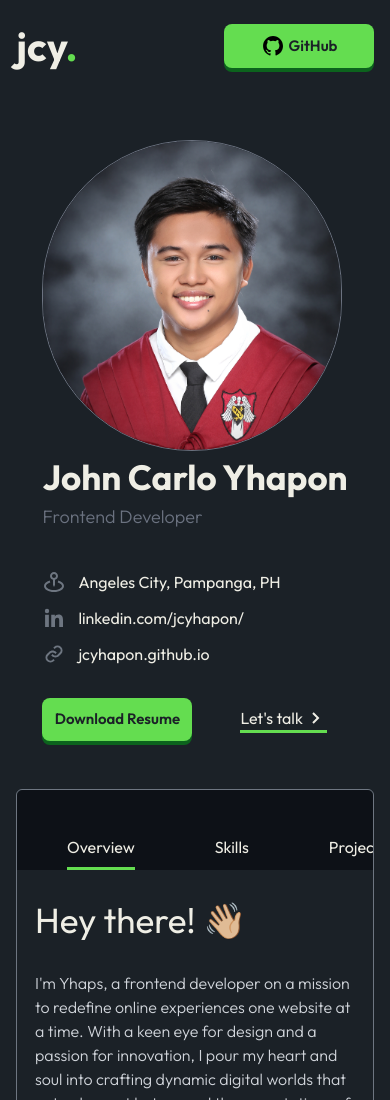
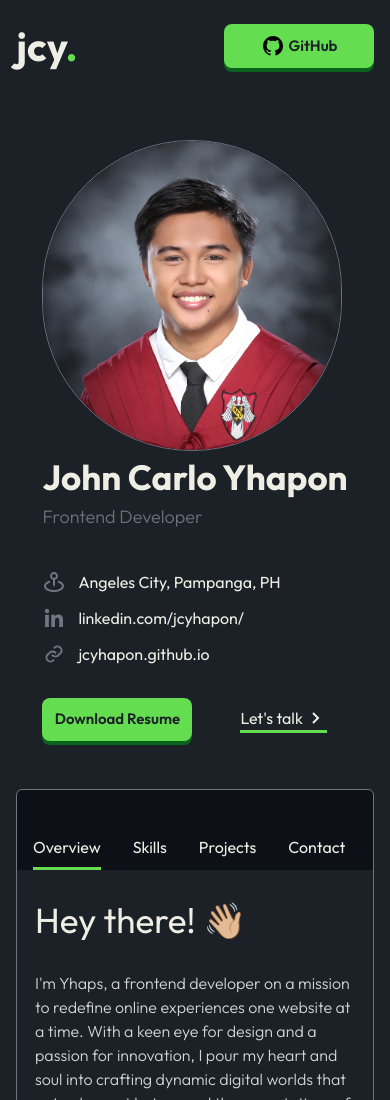
Before and after one commit to JCYhapon/portfolio, a React (Vite) app: page / in a window 390 px wide. Shown: the top 1100 px of the page. Built offline with nearby package versions, Linux system fonts and the light colour scheme.

Commit message:
style: adjusted to mobile size

```diff
--- a/src/components/Navbar/Navbar.css
+++ b/src/components/Navbar/Navbar.css
@@ -1,8 +1,8 @@
-#navbar {
+/* #navbar {
   display: flex;
   gap: 80px;
   padding-left: 50px;
-}
+} */
 
 nav {
   display: flex;
```
